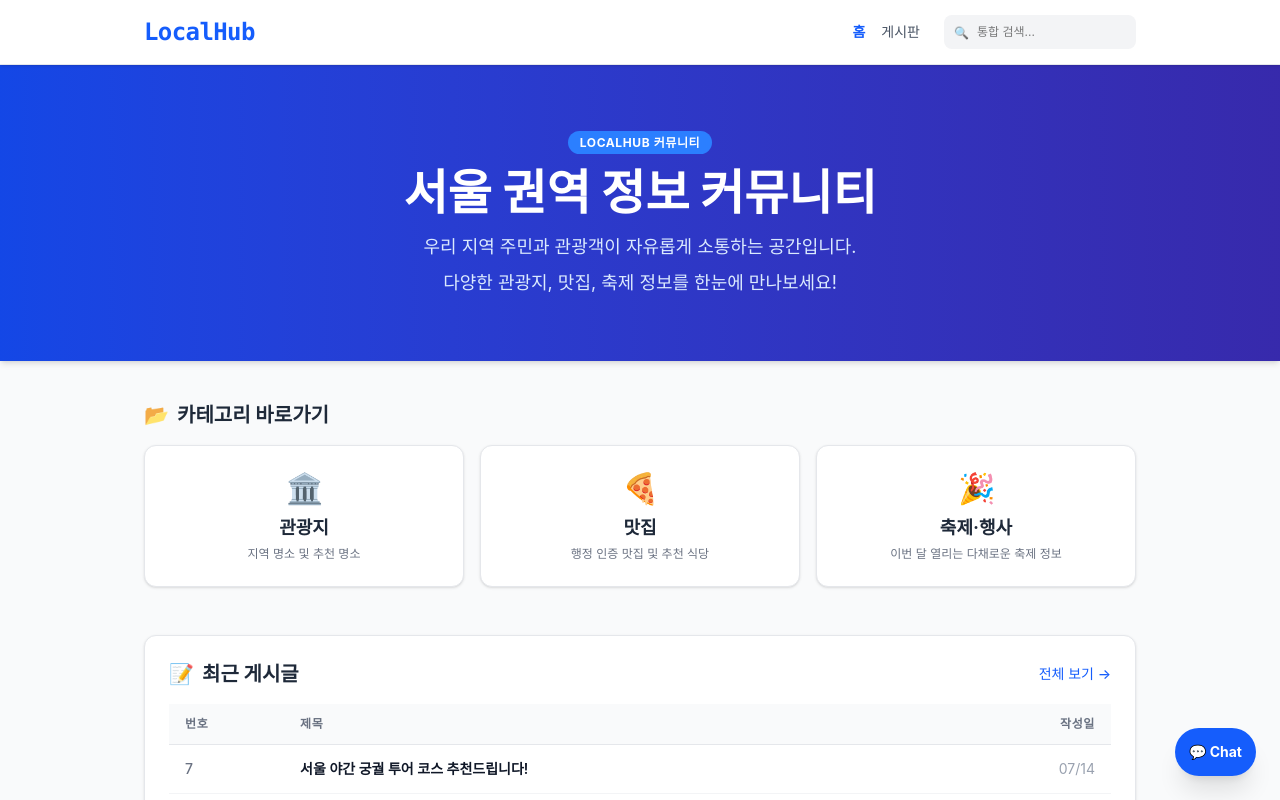
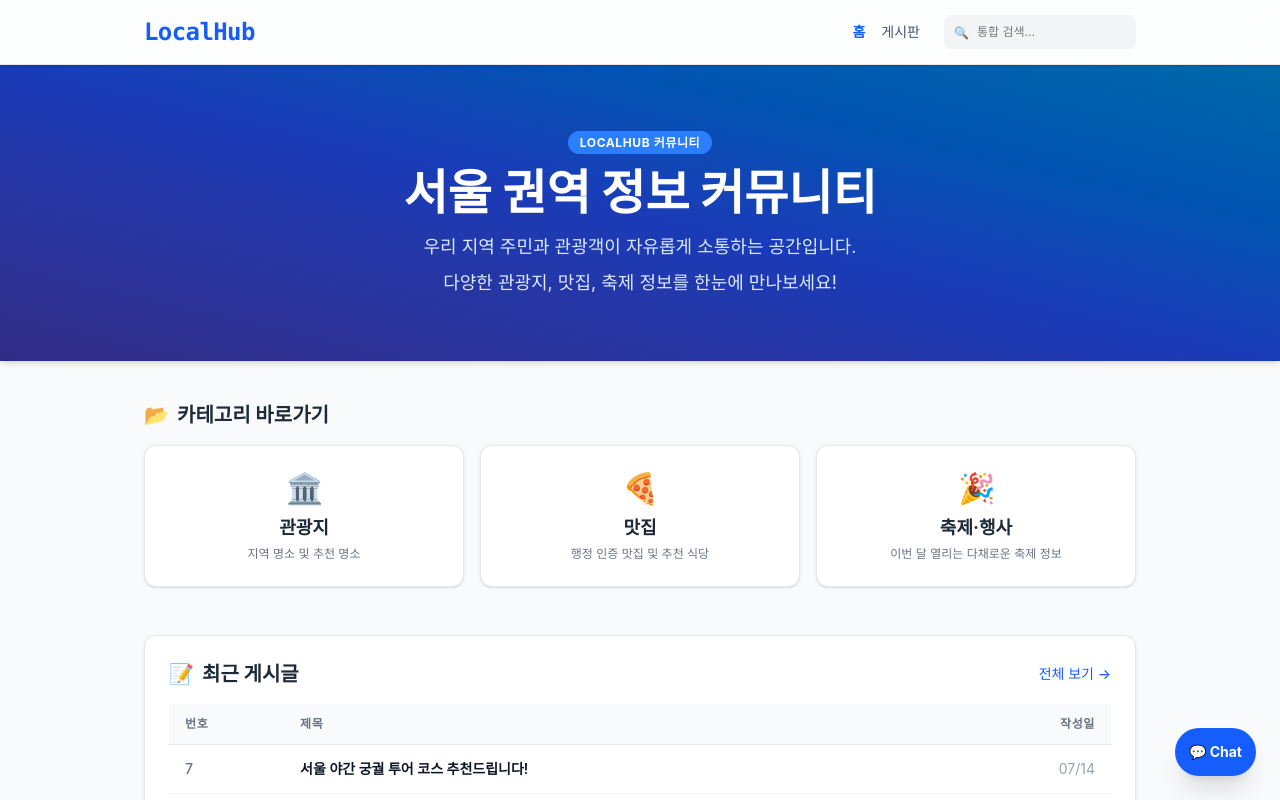
Before and after one commit to Timeisfast/LocalHub, a Vue app in the folder frontend/: page / in a window 1280 px wide. Shown: the top 800 px of the page. Built offline with nearby package versions, Linux system fonts and the light colour scheme.

Commit message:
fix: 메인 배너 그라데이션, 헤더 블러 추가

```diff
--- a/frontend/src/App.vue
+++ b/frontend/src/App.vue
@@ -9,7 +9,7 @@ import { RouterLink, RouterView } from 'vue-router'
   <div class="min-h-screen bg-gray-50 flex flex-col font-sans">
 
     <!-- 1. 공통 GNB 헤더 영역 (의뢰서 스펙 반영) -->
-    <header class="bg-white border-b border-gray-200 sticky top-0 z-50 shadow-sm">
+    <header class="bg-white/70 backdrop-blur-md border-b border-gray-200 sticky top-0 z-50 shadow-sm">
       <div class="max-w-5xl mx-auto px-4 h-16 flex items-center justify-between">
 
         <!-- 로고 영역: 클릭 시 홈으로 이동 -->
--- a/frontend/src/views/HomeView.vue
+++ b/frontend/src/views/HomeView.vue
@@ -1,7 +1,7 @@
 <template>
   <div class="min-h-screen bg-gray-50 text-gray-900 font-sans pb-24">
     <!-- 1. 메인 배너 섹션 (선정 권역 소개) -->
-    <section class="relative bg-gradient-to-r from-blue-700 to-indigo-800 text-white py-16 px-6 text-center shadow-md">
+    <section class="relative bg-gradient-to-tr from-indigo-900 via-blue-800 to-sky-700 text-white py-16 px-6 text-center shadow-md">
       <div class="max-w-4xl mx-auto">
         <span class="bg-blue-500 text-xs font-bold uppercase tracking-wider px-3 py-1 rounded-full bg-opacity-30">
           LocalHub 커뮤니티
```
